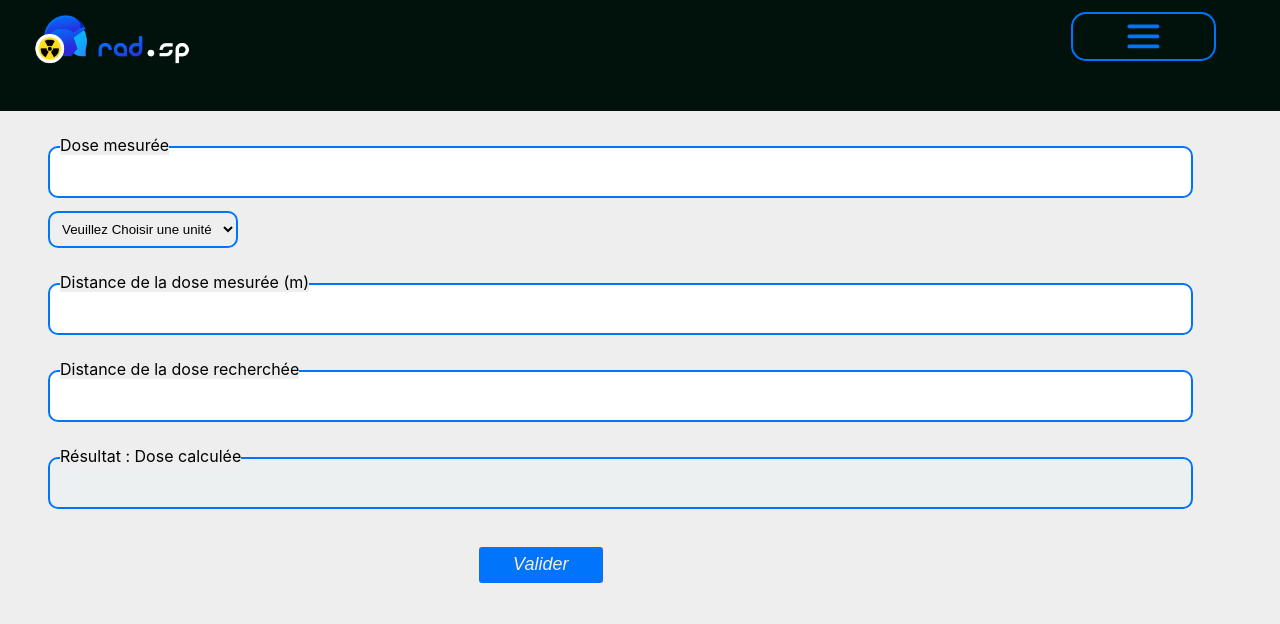
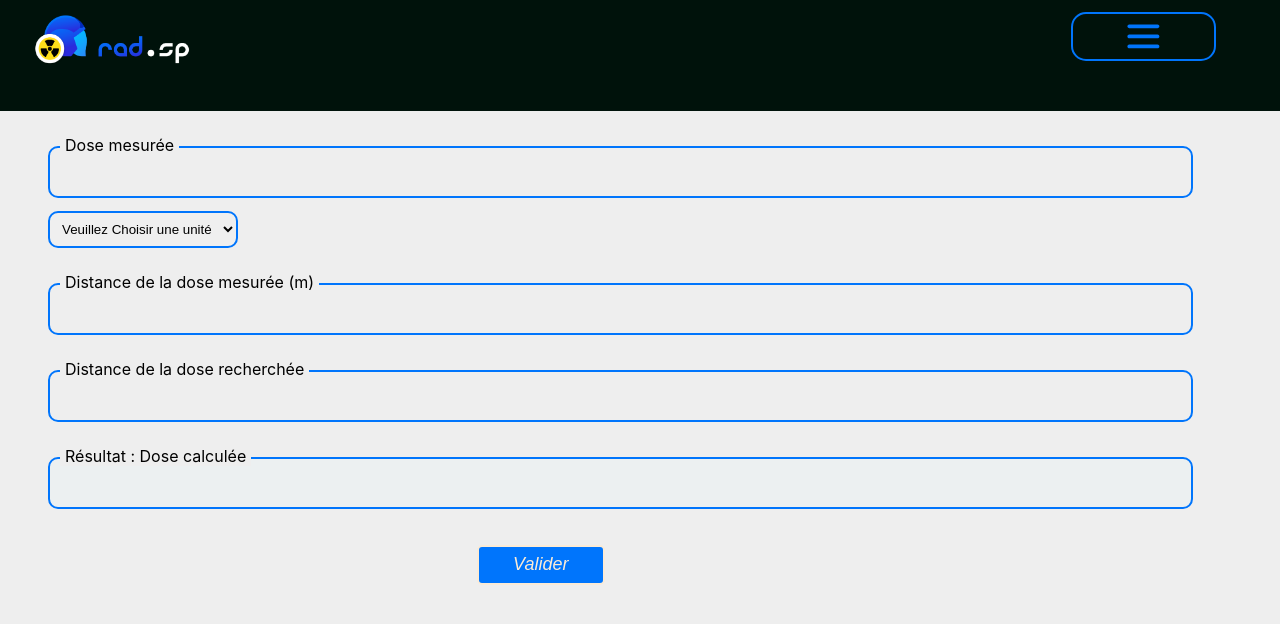
Before and after one commit to Guinlel/radsp, a React (Create React App) app: page /calcul-dose in a window 1280 px wide. Shown: the top 624 px of the page. Built offline with nearby package versions, Linux system fonts and the light colour scheme.

Commit message:
Fixe UseEffect issue

```diff
--- a/src/App.css
+++ b/src/App.css
@@ -32,11 +32,19 @@ body{
 .field-input input:valid ~ span{
   top: 1.8em;
   background-color: #eeeeee;
+  padding-left: 5px;
+  padding-right: 5px;
+}
+
+.field-input input:valid{
+  background-color: #eeeeee;
 }
 
 .field-input input:disabled ~ span{
   top: 1.8em;
   background-color: #eeeeee;
+  padding-left: 5px;
+  padding-right: 5px;
 }
 
 .field-input input:disabled{
--- a/src/components/ComboBox.js
+++ b/src/components/ComboBox.js
@@ -18,7 +18,7 @@ function ChoixRadio(props) {
                     {radio.name}
                 </option>))
         }
-     } )
+     },[] );
 
 
 return (
--- a/src/components/Maps/Meteo.js
+++ b/src/components/Maps/Meteo.js
@@ -26,7 +26,7 @@ function Meteo(props) {
             meteoChange();
         })
         switchDirection();
-    })
+    },[lat,lng,])
 
     const RafaleNul = ()=>{
         if (!raf ){
--- a/src/components/Navigation.css
+++ b/src/components/Navigation.css
@@ -9,8 +9,8 @@
 }
 .link-active{
   text-decoration: none;
-  color: antiquewhite;
-  background-color: red;
+  color: #0075FC;
+  background-color: antiquewhite;
   padding: 0.5rem 1rem;
   border: 2px solid #34495e;
   border-radius: 11px;
```
